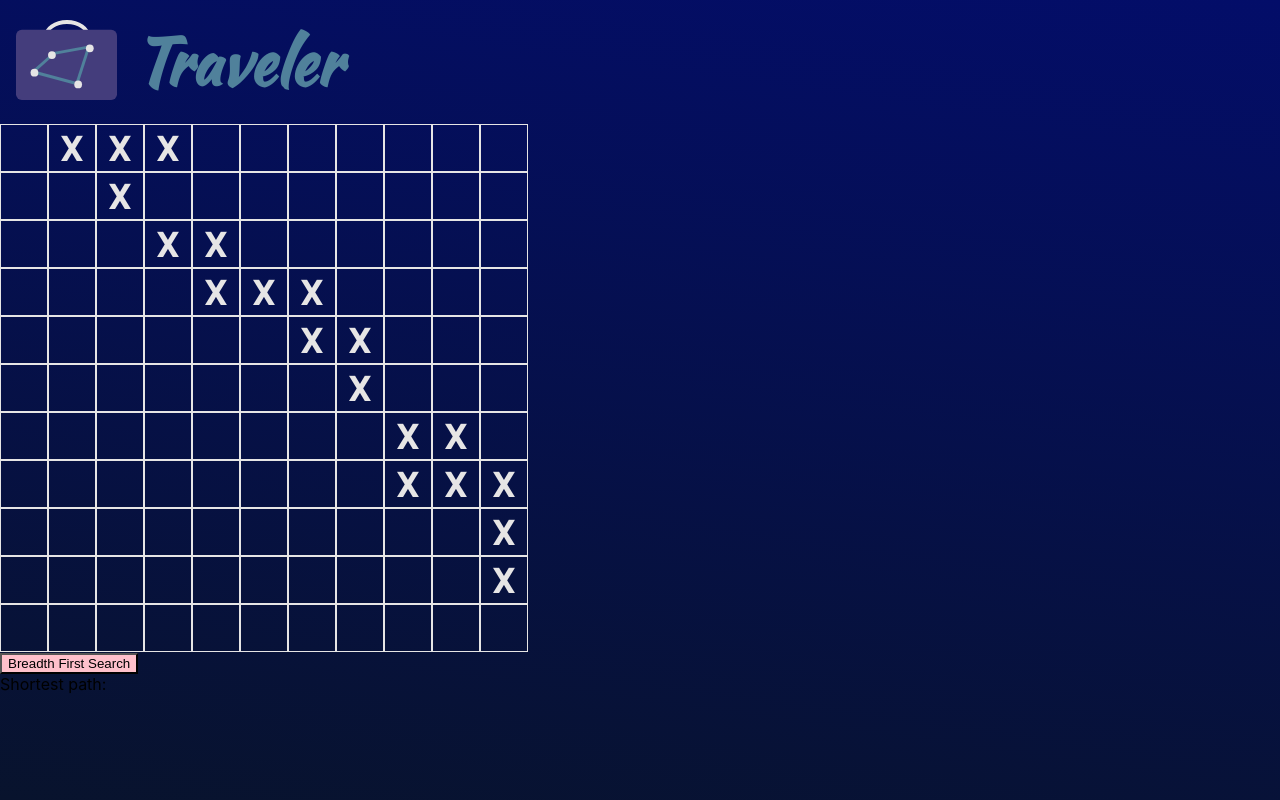
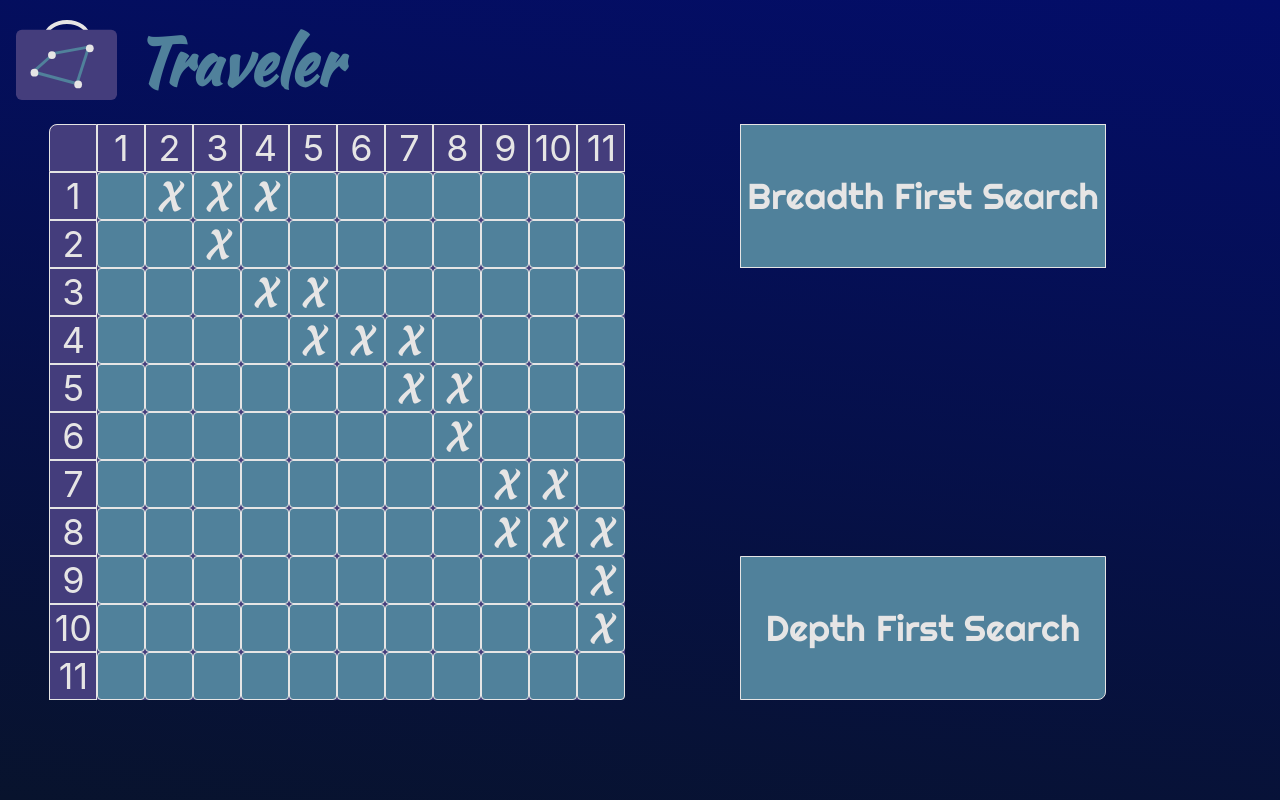
Before and after one commit to jmrimer/Travelling-Salesperson, a React (Create React App) app in the folder client/: page /graphs in a window 1280 px wide. Built offline with nearby package versions, Linux system fonts and the light colour scheme.

Commit message:
Pretty enough, move on to DFS

```diff
--- a/client/src/shortest-path-through-graph/GraphContainer.tsx
+++ b/client/src/shortest-path-through-graph/GraphContainer.tsx
@@ -23,31 +23,72 @@ export class GraphContainer extends React.Component<Props> {
           adjacencyMatrix={this.props.adjacencyMatrix}
           toggleMatrix={this.props.toggleMatrix}
         />
+        <div className={'buttons'}>
           <button
             className={'bfs-button'}
             onClick={() => this.handleClick()}
           >
             Breadth First Search
           </button>
-        {this.renderShortestPath()}
+          <button
+            className={'dfs-button'}
+            onClick={() => this.handleClick()}
+          >
+            Depth First Search
+          </button>
+        </div>
+        {this.renderShortestPaths()}
       </div>
     )
   }
 
-  private renderShortestPath() {
-    return this.props.shortestPath ?
+  private renderShortestPaths() {
+    const bfsShortestPath = () => {
+      return (
+        this.props.shortestPath ?
           <div
-        className={'route'}
+            className={classNames('shortest-path--bfs', 'shortest-path')}
           >
             Shortest path: {this.pathString(this.props.shortestPath)}
           </div>
-      : null;
+          :
+          <div
+            className={classNames('shortest-path--bfs', 'shortest-path')}
+          >
+            &nbsp;
+          </div>
+      )
+    };
+
+    const dfsShortestPath = () => {
+      return (
+        this.props.shortestPath ?
+          <div
+            className={classNames('shortest-path--dfs', 'shortest-path')}
+          >
+            Shortest path: {this.pathString(this.props.shortestPath)}
+          </div>
+          :
+          <div
+            className={classNames('shortest-path--dfs', 'shortest-path')}
+          >
+            &nbsp;
+          </div>
+      )
+    };
+
+    return (
+      <div className={'paths'}>
+        {bfsShortestPath()}
+        {dfsShortestPath()}
+      </div>
+    )
   }
 
   private pathString(shortestPath: NodeModel[]): string {
     let pathIDs: string[] = [];
     shortestPath.map((node) => {
-        pathIDs.push(node.id.toString());
+        return pathIDs.push(node.id.toString());
       }
     );
     return pathIDs.join(', ');
@@ -73,10 +114,50 @@ const mapDispatchToProps = {
 };
 
 export default connect(mapStateToProps, mapDispatchToProps)(styled(GraphContainer)`
+  display: flex;
+  flex-direction: row;
+  justify-content: space-around;
+  align-items: center;
+  height: 576px;
+
+  .buttons {
+    display: flex;
+    flex-direction: column;
+    justify-content: space-between;
+    height: 100%;
+    margin: 0 16px;
+
+    .bfs-button {
+      //border-radius: 0 8px 0 0;
+    }
+
+    .dfs-button {
+      border-radius: 0 0 8px 0;
+    }
+
     button {
-    hieght: 100px;
-    background: pink;
+      height: 144px;
+      background: ${(props) => props.theme.color.talcum};
       cursor: pointer;
+      font-family: Righteous, cursive;
+      color: ${(props) => props.theme.color.fontWhite};
+      font-size: 36px;
+      border: solid 1px ${(props) => props.theme.color.fontWhite};
 
     }
+
+  }
+
+  .paths {
+    display: flex;
+    flex-direction: column;
+    justify-content: space-between;
+    height: 100%;
+  }
+
+  .shortest-path {
+    font-family: Righteous, cursive;
+    font-size: 36px;
+    color: ${(props) => props.theme.color.fontWhite};
+  }
 `);
--- a/client/src/shortest-path-through-graph/InteractiveAdjacencyMatrix.tsx
+++ b/client/src/shortest-path-through-graph/InteractiveAdjacencyMatrix.tsx
@@ -14,22 +14,62 @@ export const InteractiveAdjacencyMatrix: React.FC<Props> = props => {
   const createMatrix = (matrix: boolean[][]) => {
     let gridSize = matrix.length;
     let table = [];
-    for (let row = 0; row < gridSize; row++) {
-      let cells = [];
-      for (let column = 0; column < gridSize; column++) {
-        cells.push(
-          <InteractiveCell
-            keyValuePair={{startId: row, endId: column}}
-            connected={matrix[row][column]}
-            callback={props.toggleMatrix}
+
+    function createHeaderOrCell(row: number, column: number) {
+      if (row === -1 && column === -1) {
+        return (
+          <div
+            className={classNames('empty--header', 'table-header')}
             key={`${row + 1}-${column + 1}`}
-          />
+          >
+            &nbsp;
+          </div>
         );
       }
-      table.push(<div
-        className={classNames('row', `row--${row + 1}`)}
-        key={row}>{cells}
-      </div>);
+
+      if (row === -1) {
+        return (
+          <div
+            className={classNames('column--header', 'table-header')}
+            key={`${row + 1}-${column + 1}`}
+          >
+            {column + 1}
+          </div>
+        )
+      }
+
+      if (column === -1) {
+        return (
+          <div
+            className={classNames('row--header', 'table-header')}
+            key={`${row + 1}-${column + 1}`}
+          >
+            {row + 1}
+          </div>
+        )
+      }
+
+      return <InteractiveCell
+        keyValuePair={{startId: row, endId: column}}
+        connected={matrix[row][column]}
+        callback={props.toggleMatrix}
+        key={`${row + 1}-${column + 1}`}
+      />;
+    }
+
+    for (let row = -1; row < gridSize; row++) {
+      let cells = [];
+      for (let column = -1; column < gridSize; column++) {
+        cells.push(
+          createHeaderOrCell(row, column)
+        );
+      }
+      table.push(
+        <div
+          className={classNames('row', `row--${row + 1}`)}
+          key={row}>{cells}
+        </div>
+      );
     }
     return table;
   };
@@ -44,9 +84,27 @@ export const InteractiveAdjacencyMatrix: React.FC<Props> = props => {
 export default styled(InteractiveAdjacencyMatrix)`
   display: flex;
   flex-direction: column;
+  background: ${(props) => props.theme.color.lavender};
+  border-radius: 8px;
 
   .row {
     display: flex;
     flex-direction: row;
   }
+
+  .empty--header {
+    border-radius: 8px 0 0 0;
+  }
+
+  .table-header {
+    display: flex;
+    align-items: center;
+    justify-content: center;
+    height: 48px;
+    width: 48px;
+    color: ${(props) => props.theme.color.fontWhite}
+    font-size: 36px;
+    background: ${(props) => props.theme.color.lavender};
+    border: solid 1px ${(props) => props.theme.color.fontWhite};
+  }
 `;
--- a/client/src/shortest-path-through-graph/InteractiveCell.tsx
+++ b/client/src/shortest-path-through-graph/InteractiveCell.tsx
@@ -35,11 +35,15 @@ export default (styled(InteractiveCell)`
   color: ${(props) => props.theme.color.fontWhite};
   height: 48px;
   width: 48px;
-  font-family: Righteous, cursive;
+  font-family: 'Kaushan Script', cursive;
+  padding-right: 4px;
+  font-weight: 600;
   font-size: 36px;
   cursor: pointer;
   border: solid 1px ${(props) => props.theme.color.fontWhite};
   display: flex;
   align-items: center;
   justify-content: center;
+  background: ${(props) => props.theme.color.talcum};
+  border-radius: 4px;
 `);
--- a/client/src/shortest-path-through-map/reducers.ts
+++ b/client/src/shortest-path-through-map/reducers.ts
@@ -30,7 +30,7 @@ const initState = {
     0
   ),
   mapText: startingMap,
-  shortestPath: [],
+  shortestPath: null,
   adjacencyMatrix: createInitialMatrix()
 };
 
```
Also changed, not shown: 1 other file (tests, documents, lock files or other folders). Lines whose indentation alone changed are shown as unchanged.
